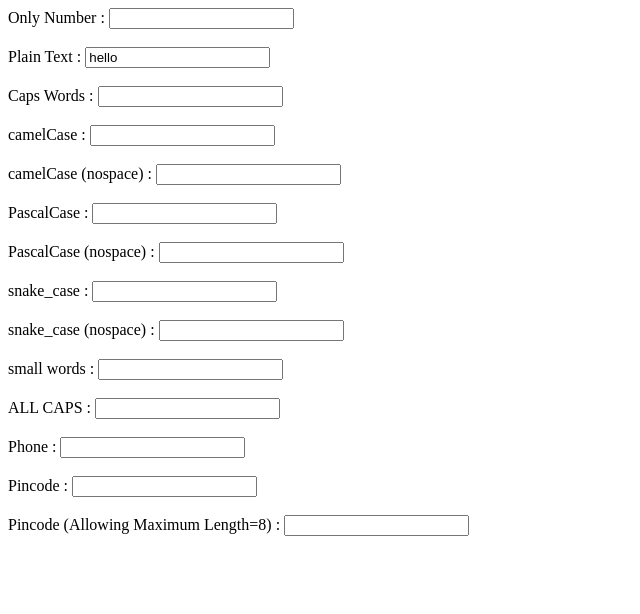
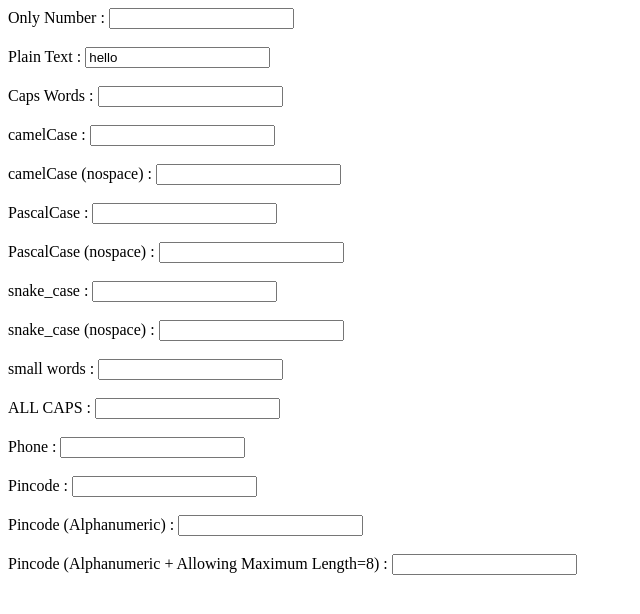
Before and after one commit to atish31/custom-input-types, a website built with webpack: page index.html in a window 1280 px wide. Shown: the whole page, without its empty margins (0-640 px from the left). Built offline with nearby package versions, Linux system fonts and the light colour scheme.

Commit message:
[Enhanced Input type pincode] feat | Updated custom-numerics.js for Pincode with Alphanumeric attribute | index.html updated

```diff
--- a/index.html
+++ b/index.html
@@ -48,7 +48,10 @@
     Pincode : <input id="pincode" type="pincode" />
     <br />
     <br />
-    Pincode (Allowing Maximum Length=8) : <input id="pincode" type="pincode" alphanum max="8" />
+    Pincode (Alphanumeric) : <input id="pincode" type="pincode" alphanum />
+    <br />
+    <br />
+    Pincode (Alphanumeric + Allowing Maximum Length=8) : <input id="pincode" type="pincode" alphanum max="8" />
     <br />
     <br />
   </body>
--- a/src/modules/custom-numerics/custom-numerics.js
+++ b/src/modules/custom-numerics/custom-numerics.js
@@ -13,11 +13,17 @@ export function telephone(e) {
 
 export function pincode(e) {
 
-  let defaultLength = e.target.max || 6
-  let pincodeRegex = '^[1-9][0-9]{'+defaultLength+'}$';
-  pincodeRegex = new RegExp(pincodeRegex, 'g');
+  let defaultLength = e.target.max || 6;
   let value = e.target.value;
 
-  e.target.value = e.target.value.replaceAll(pincodeRegex, value.slice(0,defaultLength));
-  e.target.value = e.target.value.replace(/\D|^[0].*$/g,'');
+  if(e.target.hasAttribute("alphanum")){
+    e.target.value = e.target.value.replace(/[\W_]/g, '');
+    e.target.value = e.target.value.length > defaultLength  ? value.slice(0,defaultLength) : e.target.value;
+  }
+  else{
+    let pincodeRegex = '^[1-9][0-9]{'+defaultLength+'}$';
+    pincodeRegex = new RegExp(pincodeRegex, 'g');
+    e.target.value = e.target.value.replaceAll(pincodeRegex, value.slice(0,defaultLength));
+    e.target.value = e.target.value.replace(/\D|^[0].*$/g,'');
+  }
 }
```
